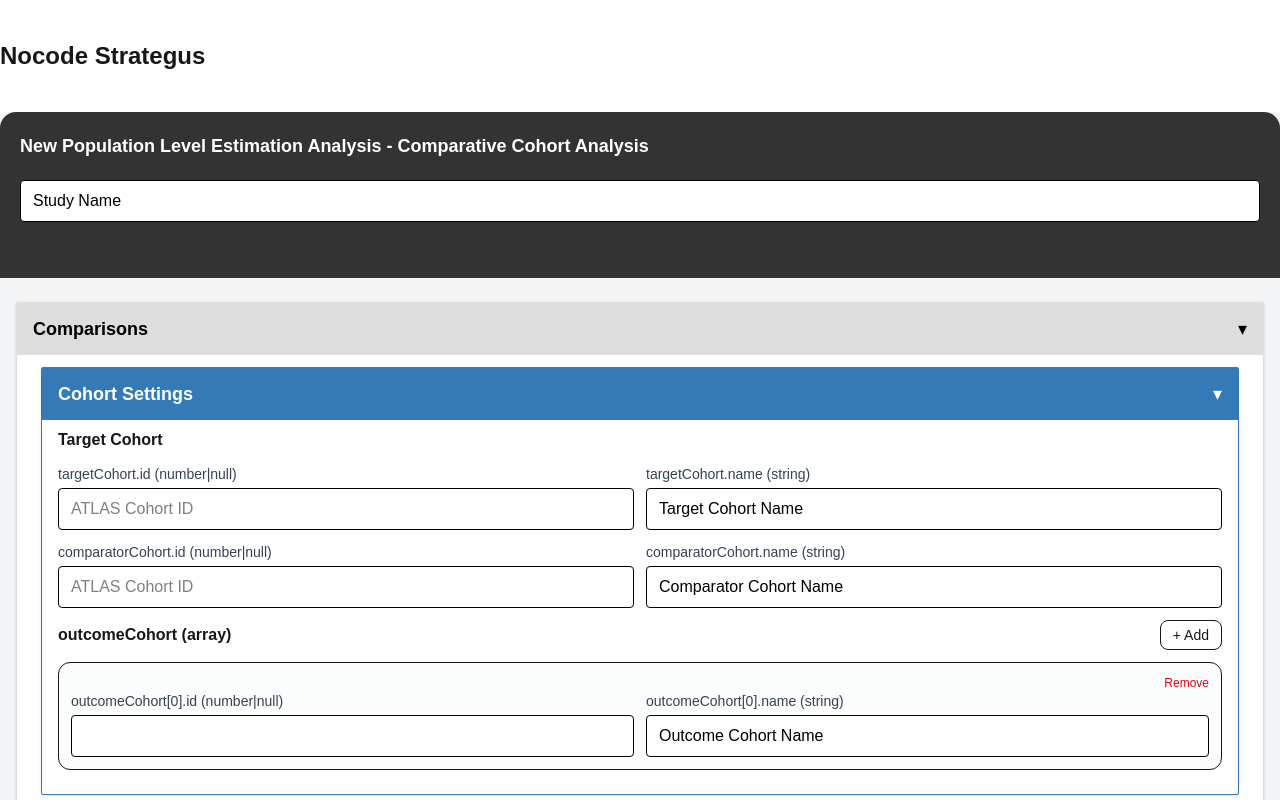
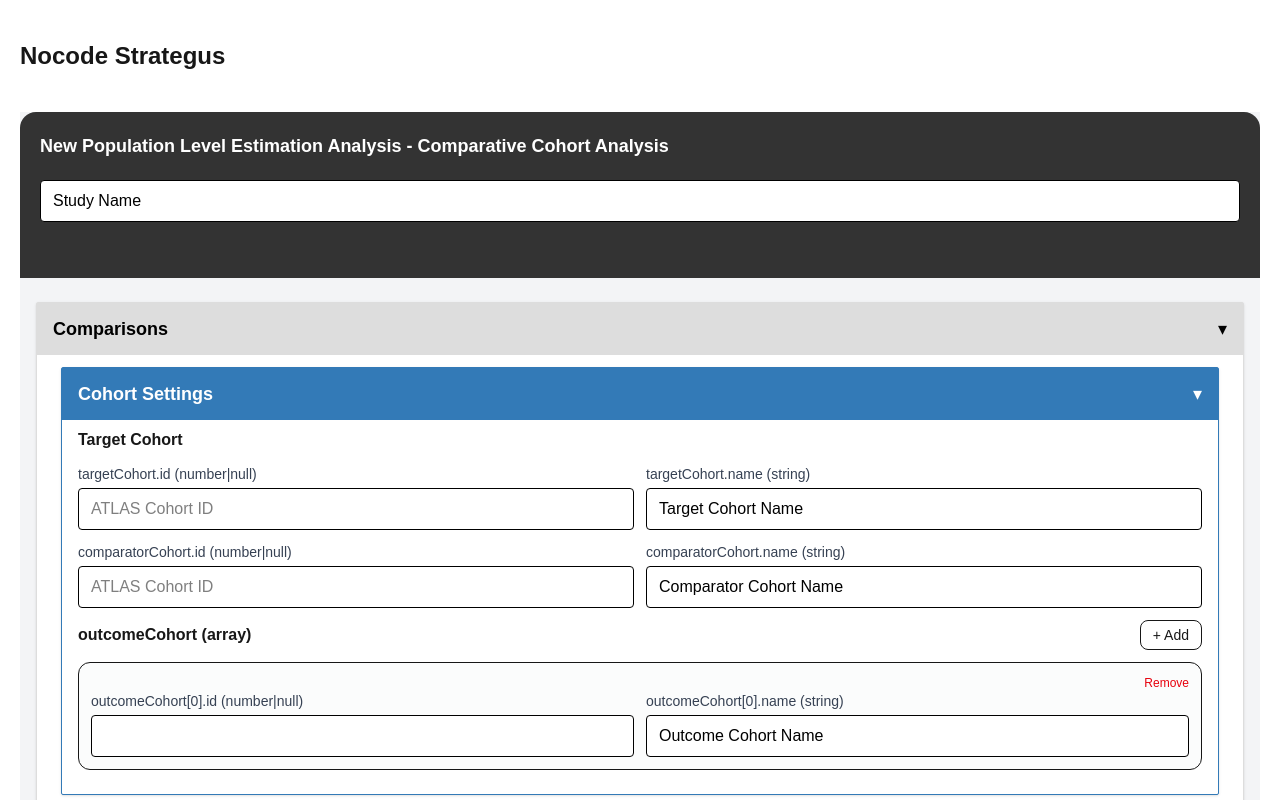
Before and after one commit to theseus-app/theseus, a Next.js app: page / in a window 1280 px wide. Shown: the top 800 px of the page. Built offline with nearby package versions, Linux system fonts and the light colour scheme.

Commit message:
edit layout

```diff
--- a/src/app/layout.tsx
+++ b/src/app/layout.tsx
@@ -14,8 +14,7 @@ export default function RootLayout({
 }>) {
   return (
     <html lang="en">
-      <body
-      >
+      <body className="px-20 [@media(min-width:550px)]:px-[20px]">
         {children}
       </body>
     </html>
```
